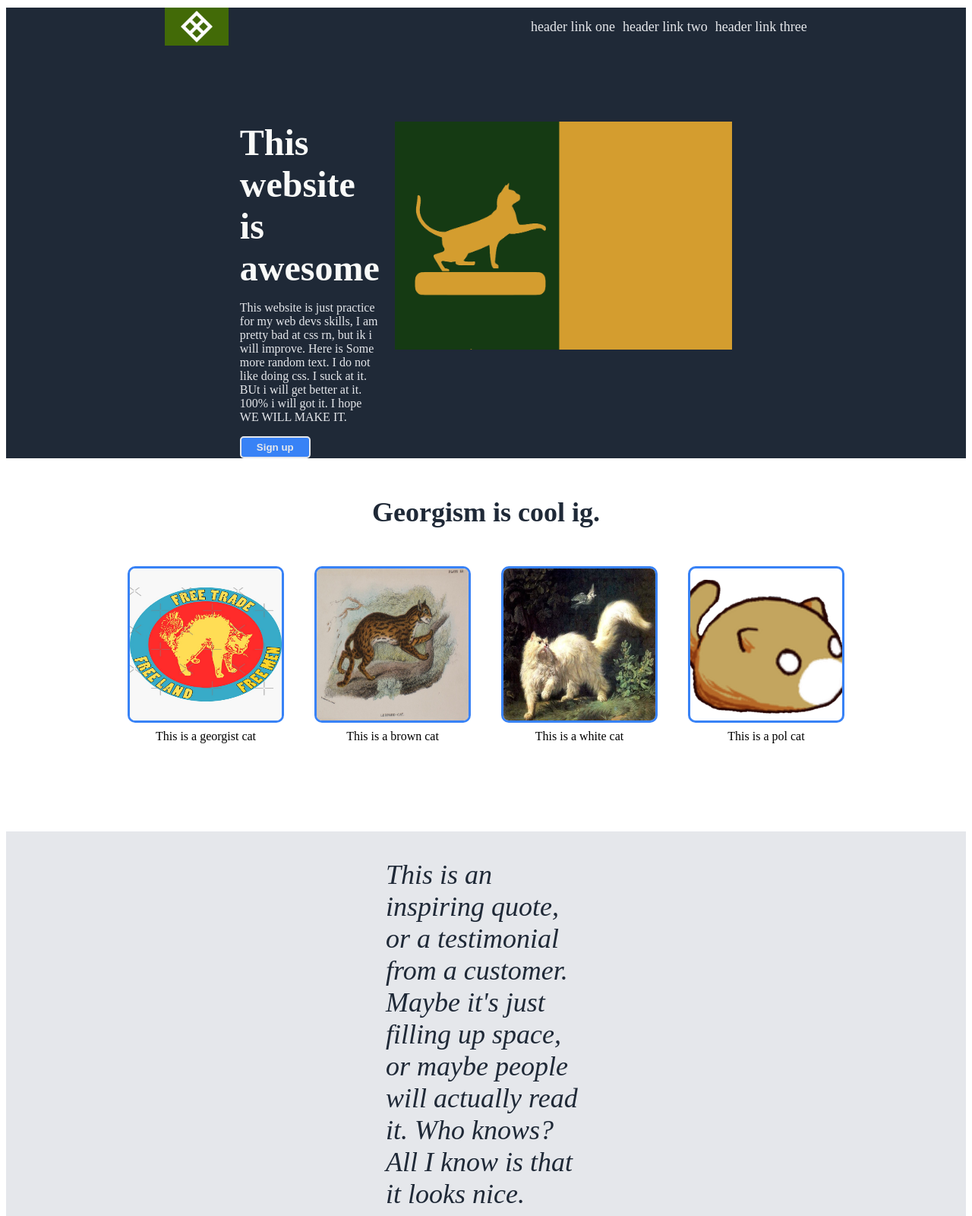
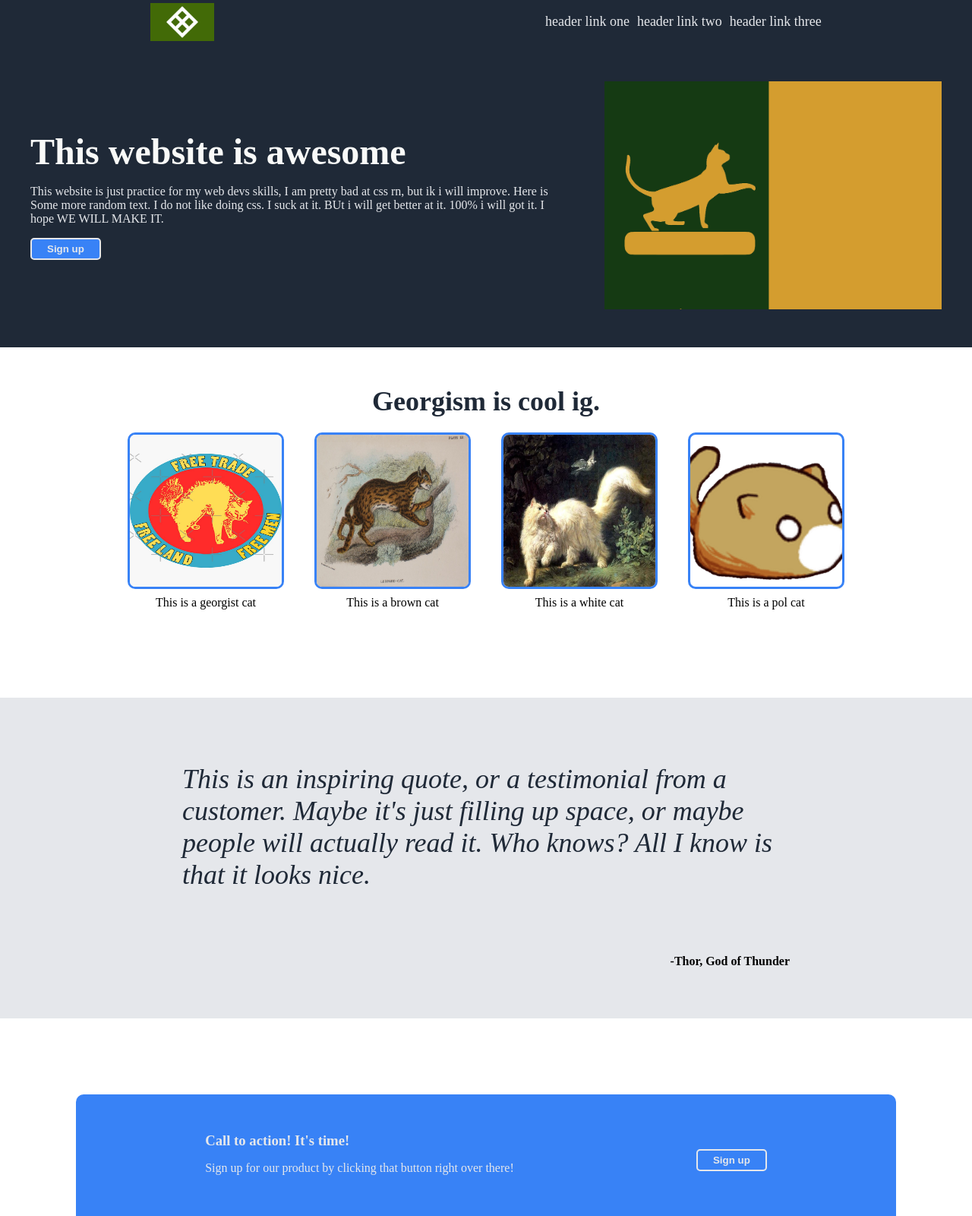
Before and after one commit to dylandrozario/TOP-landing-page, a plain HTML site: page index.html in a window 1280 px wide. Shown: the top 1600 px of the page at 76% size. Drawn offline with Linux system fonts and the light colour scheme.

Commit message:
Replace hard-code margins, with max-width and margin; 0 auto and restructured common styles together

```diff
--- a/style.css
+++ b/style.css
@@ -1,15 +1,44 @@
 /* * {outline: 1px solid red;} */
+
+html, body {
+  height: 100%;
+  margin: 0;       /* <--- remove default white space around page */
+  padding: 0;
+}
+
+h1,
+h2,
+h3{
+    font-weight: 900;
+    padding: 0;
+    margin: 0;
+}
+
+.blue-wrapper,
+.footer-wrapper{
+     background-color: #1F2937;
+}
+
+.right-links a,
+.top-text,
+.sign-up-button,
+h3,
+.ad-text,
+.footer{
+    color: #e5e7eb;
+}
+
+.sign-up-button,
+.ad-container{
+    background-color: #3882F6;
+}
 
 .header{
     display: flex;
     align-items: center;
-    margin: 10px;
+    margin: 0px;
     justify-content: space-around;
     font-size: 18px;
-}
-
-.blue-wrapper{
-    background-color: #1F2937;
 }
 
 .header-logo{
@@ -20,44 +49,35 @@
 .right-links{
     display: flex;
     list-style-type: none;
-    margin: 0;
-    padding: 0;
     gap: 10px;
 }
 
+
 .right-links a{
-    color: #e5e7eb;
     text-decoration: none;
 }
 
 .top-wrapper{
     display: flex;
     justify-content: center;
-    margin: 100px;
-    margin-left: 400px;
-    margin-right: 400px;
+    align-items: center;
+    gap: 2rem;
+    max-width: 1200px;
+    margin: 0 auto;
+    padding: 50px 20px;
 }
 
 .top{
-    align-self: center;
     margin-right: 20px;
 }
 
 h1{
     font-size: 48px;
-    font-weight: 900;
     color: #F9FAF8;
-    padding: 0;
-    margin: 0;
 }
 
-.top-text{
-    color: #e5e7eb
-}
 
 .sign-up-button{
-    background-color: #3882F6;
-    color: #e5e7eb;
     font-weight: 900;
     padding: 5px 20px;
     border-radius: 5px;
@@ -70,7 +90,6 @@ h1{
 
 h2{
     font-size: 36px;
-    font-weight: 900;
     color: #1F2937;
     text-align: center;
     margin-top: -50px;
@@ -103,9 +122,11 @@ h2{
 .quote-container{
     display: flex;
     flex-direction: column;
-    margin: 100px;
-    padding-left: 400px;
-    padding-right: 400px;
+    gap: 2rem;
+    max-width: 800px;
+    margin: 0 auto;
+    padding: 50px 20px;
+
 }
 
 .quote{
@@ -125,35 +146,19 @@ h2{
 }
 
 .ad-container{
-    background-color: #3882F6;
     display: flex;
     justify-content: space-around;
     align-items: center;
-    /* margin-left: 300px; */
-    /* margin-right: 300px; */
     border-radius: 10px;
     padding: 50px;
 }
 
-h3{
-    color: #e5e7eb;
-    padding: 0px;
-    margin: 0px;
-}
 
-.ad-text{
-    color: #e5e7eb;
-    padding: 0px;
-    margin: 0px;
-}
 
 .sign-up-button{
     border: 2px solid #e5e7eb;
 }
 
-.footer-wrapper{
-    background-color: #1F2937;
-}
 
 .footer{
     display: flex;
@@ -161,7 +166,6 @@ h3{
     align-items: center;
     margin: 10px;
     font-size: 18px;
-    color: #E5E7EB;
 }
 
 .landing-image{
```
